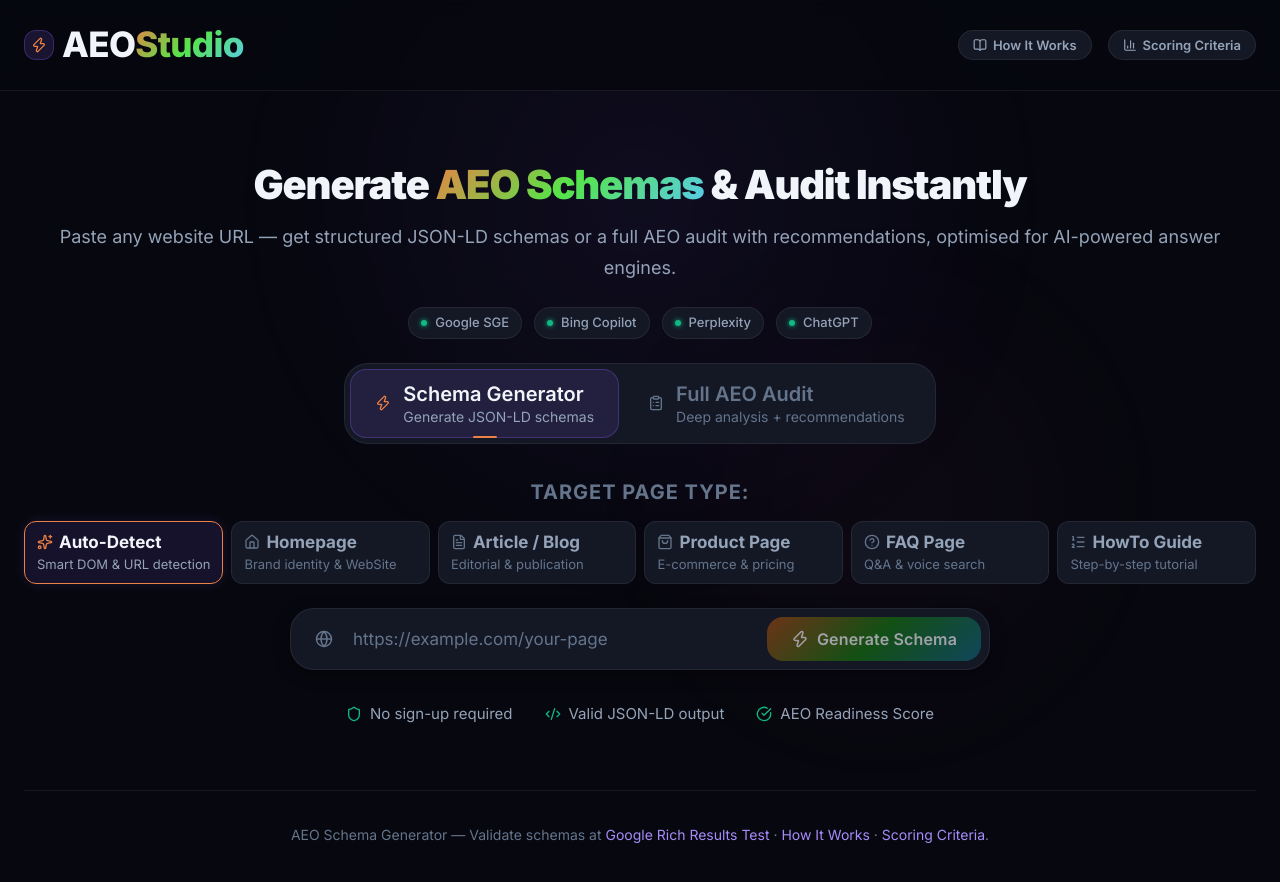
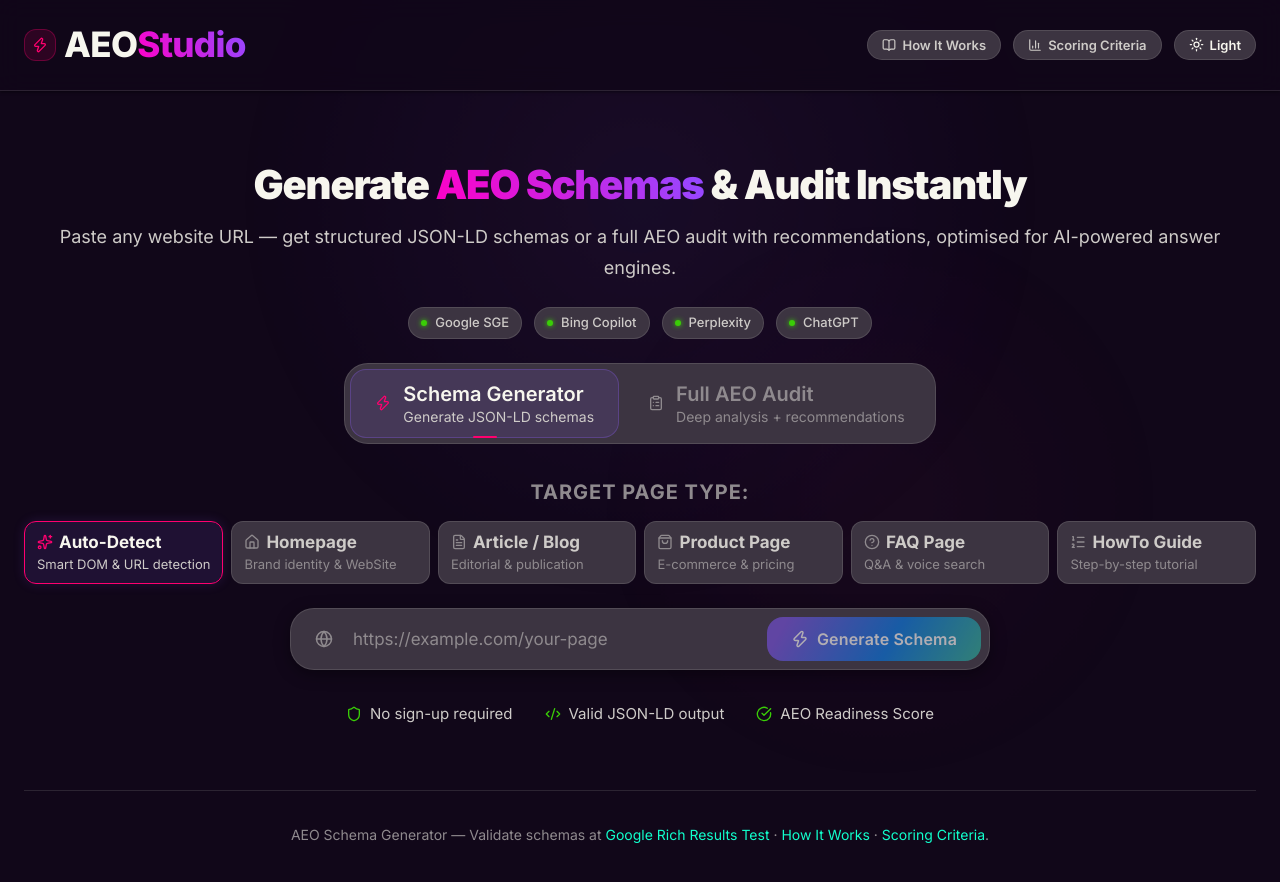
Before and after one commit to shivam-giri/AEO-Schema, a React (Vite) app: page / in a window 1280 px wide. Shown: the top 882 px of the page. Built offline with nearby package versions, Linux system fonts and the light colour scheme.

Commit message:
implement theme toggle functionality and update styles for light/dark modes

```diff
--- a/src/App.jsx
+++ b/src/App.jsx
@@ -19,6 +19,10 @@ const STEP_DELAYS = {
 };
 
 export default function App() {
+  const [theme, setTheme] = useState(() => {
+    return localStorage.getItem('aeo-theme') || 'dark';
+  });
+
   const [currentView, setCurrentView] = useState(() => {
     const hash = window.location.hash;
     const path = window.location.pathname;
@@ -35,6 +39,16 @@ export default function App() {
   const [auditResults, setAuditResults] = useState(null);
   const [lastUrl, setLastUrl] = useState('');
   const [errorMessage, setErrorMessage] = useState('');
+
+  // Apply data-theme attribute on document root and persist in localStorage
+  useEffect(() => {
+    document.documentElement.setAttribute('data-theme', theme);
+    localStorage.setItem('aeo-theme', theme);
+  }, [theme]);
+
+  const toggleTheme = useCallback(() => {
+    setTheme(t => (t === 'dark' ? 'light' : 'dark'));
+  }, []);
 
   // Handle hash / URL route changes
   useEffect(() => {
@@ -151,6 +165,8 @@ export default function App() {
           onNavigateHome={navigateHome}
           currentView={currentView}
           showHeader={state !== 'results'}
+          theme={theme}
+          onToggleTheme={toggleTheme}
         />
 
         {currentView === 'documentation' ? (
--- a/src/components/Hero.jsx
+++ b/src/components/Hero.jsx
@@ -1,4 +1,4 @@
-import { Zap, BarChart3, BookOpen } from 'lucide-react';
+import { Zap, BarChart3, BookOpen, Sun, Moon } from 'lucide-react';
 
 const ENGINES = ['Google SGE', 'Bing Copilot', 'Perplexity', 'ChatGPT'];
 
@@ -8,6 +8,8 @@ export default function Hero({
   onNavigateHome,
   currentView,
   showHeader = true,
+  theme = 'dark',
+  onToggleTheme,
 }) {
   return (
     <>
@@ -30,6 +32,15 @@ export default function Hero({
             onClick={onNavigateToScoringCriteria}
           >
             <BarChart3 size={14} /> Scoring Criteria
+          </button>
+          <button
+            className="theme-toggle-btn"
+            onClick={onToggleTheme}
+            title={`Switch to ${theme === 'dark' ? 'Light' : 'Dark'} mode`}
+            aria-label={`Switch to ${theme === 'dark' ? 'Light' : 'Dark'} mode`}
+          >
+            {theme === 'dark' ? <Sun size={15} /> : <Moon size={15} />}
+            <span>{theme === 'dark' ? 'Light' : 'Dark'}</span>
           </button>
         </div>
       </nav>
--- a/src/index.css
+++ b/src/index.css
@@ -7,34 +7,69 @@
 
 /* ---------- CSS Variables / Design Tokens ---------- */
 :root {
-  /* Colors */
-  --color-bg: #07080f;
-  --color-surface: #0d1017;
-  --color-surface-2: #141825;
-  --color-surface-3: #1c2235;
-  --color-border: rgba(255, 255, 255, 0.07);
-  --color-border-hover: rgba(139, 92, 246, 0.4);
+  /* ---------- Official IDX Inc Color Tokens (https://www.idx.inc) ---------- */
+  --primary-1: #110719;      /* IDX Deep Plum Dark Background */
+  --primary-2: #f7f6ee;      /* IDX Off-White Primary Text */
+  --primary-3: #ffffff;      /* IDX Pure White */
+  --primary-4: #eeff00;      /* IDX Electric Yellow */
+  --primary-5: #ff006f;      /* IDX Magenta Action Accent */
+  --primary-6: #11ffcc;      /* IDX Cyan Mint */
+  --secondary-1: #0068ff;    /* IDX Electric Blue */
+  --monochrome-1: #000000;   /* Pure Black */
+
+  /* IDX Base Grayscale & Tone Scale */
+  --base-1: #e2e1db;
+  --base-2: #cecbc8;
+  --base-3: #b8b5b4;
+  --base-4: #a49fa1;
+  --base-5: #8f8a8e;
+  --base-6: #7a747a;
+  --base-7: #676069;
+  --base-8: #514954;
+  --base-9: #3c3441;
+  --base-10: #271e2e;
+
+  /* State Colors */
+  --error: #d91010;
+  --success: #3acd07;
+
+  /* Gradients */
+  --gradient-1: linear-gradient(180deg, #9747ff 0%, #00ffea 100%);
+  --gradient-2: linear-gradient(90deg, #f0ff47 0%, #00ffea 100%);
+  --gradient-3: linear-gradient(239deg, #9747ff 6.42%, #ff00c7 98.25%);
+  --gradient-4: linear-gradient(119deg, #7852e4 8.88%, #0078e8 57.77%, #28b09f 97.44%);
+  --gradient-5: linear-gradient(90deg, #ff8947 0%, #adff00 91.5%);
+
+  /* ---------- App Mapped Design System Tokens ---------- */
+  --color-bg: var(--primary-1);
+  --color-surface: var(--base-10);
+  --color-surface-2: var(--base-9);
+  --color-surface-3: var(--base-8);
+  --color-navbar-bg: rgba(17, 7, 25, 0.85);
+  --color-border: rgba(247, 246, 238, 0.12);
+  --color-border-hover: rgba(255, 0, 111, 0.5);
 
   /* Brand / Accent */
-  --accent-primary: #eb8144;
-  --accent-secondary: #6366f1;
-  --accent-tertiary: #56e449;
-  --accent-success: #10b981;
-  --accent-warning: #58cbee;
-  --accent-danger: #ef4444;
-  --accent-info: #06b6d4;
+  --accent-primary: var(--primary-5);     /* #ff006f IDX Magenta */
+  --accent-secondary: var(--secondary-1); /* #0068ff IDX Connected Blue */
+  --accent-tertiary: var(--primary-6);  /* #11ffcc IDX Mint */
+  --accent-yellow: var(--primary-4);    /* #eeff00 IDX Yellow */
+  --accent-success: var(--success);     /* #3acd07 IDX Green */
+  --accent-warning: var(--primary-4);    /* #eeff00 IDX Yellow */
+  --accent-danger: var(--error);        /* #d91010 IDX Red */
+  --accent-info: var(--primary-6);      /* #11ffcc IDX Cyan */
 
   /* Gradients */
-  --gradient-hero: linear-gradient(135deg, #eb8144 0%, #56e449 50%, #58cbee 100%);
-  --btn-gradient:  linear-gradient(135deg, #a74812 0%, #13770a 50%, #0e6681 100%);
-  --gradient-card: linear-gradient(145deg, rgba(139, 92, 246, 0.08), rgba(99, 102, 241, 0.04));
-  --gradient-glow: radial-gradient(ellipse at 50% 0%, rgba(139, 92, 246, 0.15) 0%, transparent 70%);
+  --gradient-hero: var(--gradient-3);
+  --btn-gradient: var(--gradient-4);
+  --gradient-card: linear-gradient(145deg, rgba(151, 71, 255, 0.14), rgba(255, 0, 111, 0.06));
+  --gradient-glow: radial-gradient(ellipse at 50% 0%, rgba(151, 71, 255, 0.3) 0%, transparent 70%);
 
   /* Text */
-  --text-primary: #f1f5f9;
-  --text-secondary: #94a3b8;
-  --text-muted: #64748b;
-  --text-accent: #a78bfa;
+  --text-primary: var(--primary-2);     /* #f7f6ee IDX Off-white */
+  --text-secondary: var(--base-2);      /* #cecbc8 */
+  --text-muted: var(--base-5);          /* #8f8a8e */
+  --text-accent: var(--primary-6);      /* #11ffcc IDX Mint */
 
   /* Typography */
   --font-sans: 'Inter', -apple-system, BlinkMacSystemFont, sans-serif;
@@ -63,13 +98,53 @@
   --shadow-sm: 0 1px 3px rgba(0, 0, 0, 0.5);
   --shadow-md: 0 4px 16px rgba(0, 0, 0, 0.4);
   --shadow-lg: 0 8px 32px rgba(0, 0, 0, 0.5);
-  --shadow-glow: 0 0 40px rgba(139, 92, 246, 0.2);
-  --shadow-glow-sm: 0 0 20px rgba(139, 92, 246, 0.15);
+  --shadow-glow: 0 0 40px rgba(255, 0, 111, 0.25);
+  --shadow-glow-sm: 0 0 20px rgba(151, 71, 255, 0.2);
 
   /* Transitions */
   --transition-fast: 150ms ease;
   --transition-base: 250ms ease;
   --transition-slow: 400ms ease;
+}
+
+/* ---------- Light Theme Tokens ---------- */
+[data-theme="light"] {
+  --color-bg: var(--primary-2);          /* #f7f6ee Off-White Background */
+  --color-surface: #ffffff;             /* Pure White Cards */
+  --color-surface-2: #ede9dc;           /* Soft Cream Surface */
+  --color-surface-3: #dedad0;           /* Cream Surface Depth */
+  --color-navbar-bg: rgba(247, 246, 238, 0.90); /* Translucent Cream Navbar */
+  --color-border: rgba(17, 7, 25, 0.12); /* Subtle Dark Border */
+  --color-border-hover: rgba(216, 0, 91, 0.5);
+
+  /* Brand / Accent */
+  --accent-primary: #d8005b;            /* High Contrast Vivid Magenta */
+  --accent-secondary: #0056cc;          /* High Contrast Connected Blue */
+  --accent-tertiary: #00876c;           /* Rich Mint Cyan */
+  --accent-yellow: #858400;
+  --accent-success: #28a005;            /* Rich Green */
+  --accent-warning: #997300;
+  --accent-danger: #c00c0c;
+  --accent-info: #007bb8;
+
+  /* Gradients */
+  --gradient-hero: linear-gradient(135deg, #7852e4 0%, #0078e8 60%, #009e82 100%);
+  --btn-gradient: linear-gradient(119deg, #7852e4 8.88%, #0078e8 57.77%, #009e82 97.44%);
+  --gradient-card: linear-gradient(145deg, rgba(255, 255, 255, 0.95), rgba(237, 233, 220, 0.6));
+  --gradient-glow: radial-gradient(ellipse at 50% 0%, rgba(120, 82, 228, 0.10) 0%, transparent 70%);
+
+  /* Text */
+  --text-primary: var(--primary-1);      /* #110719 IDX Deep Plum Text */
+  --text-secondary: #4a3d56;             /* Muted Deep Slate */
+  --text-muted: #6f5f7d;
+  --text-accent: #0068ff;
+
+  /* Shadows */
+  --shadow-sm: 0 1px 3px rgba(17, 7, 25, 0.08);
+  --shadow-md: 0 4px 16px rgba(17, 7, 25, 0.08);
+  --shadow-lg: 0 8px 32px rgba(17, 7, 25, 0.10);
+  --shadow-glow: 0 0 30px rgba(120, 82, 228, 0.12);
+  --shadow-glow-sm: 0 0 15px rgba(120, 82, 228, 0.08);
 }
 
 /* ---------- Reset ---------- */
@@ -170,11 +245,14 @@ body {
   border-bottom: 1px solid var(--color-border);
   margin: 0 calc(-1 * var(--space-6));          /* bleed to edges */
   margin-bottom: var(--space-8);
-  backdrop-filter: blur(8px);
+  backdrop-filter: blur(12px);
+  -webkit-backdrop-filter: blur(12px);
   position: sticky;
   top: 0;
   z-index: 100;
-  background: rgba(7, 8, 15, 0.85);
+  background: var(--color-navbar-bg);
+  box-shadow: var(--shadow-sm);
+  transition: background-color var(--transition-base), border-color var(--transition-base);
   animation: fadeInDown 0.4s ease both;
 }
 
@@ -189,11 +267,11 @@ body {
   display: flex;
   align-items: center;
   justify-content: center;
-  width: 30px;
-  height: 30px;
+  width: 32px;
+  height: 32px;
   border-radius: var(--radius-md);
-  background: rgba(139, 92, 246, 0.15);
-  border: 1px solid rgba(139, 92, 246, 0.3);
+  background: rgba(255, 0, 111, 0.12);
+  border: 1px solid rgba(255, 0, 111, 0.3);
   color: var(--accent-primary);
 }
 
@@ -230,8 +308,25 @@ body {
   color: var(--text-accent);
   padding: 4px 12px;
   border-radius: var(--radius-full);
-  background: rgba(139, 92, 246, 0.1);
-  border: 1px solid rgba(139, 92, 246, 0.2);
+  background: rgba(17, 255, 204, 0.12);
+  border: 1px solid rgba(17, 255, 204, 0.3);
+}
+
+/* Light mode Navbar button overrides */
+[data-theme="light"] .theme-toggle-btn,
+[data-theme="light"] .navbar-link-btn {
+  background: #ffffff;
+  border-color: rgba(17, 7, 25, 0.15);
+  color: var(--text-primary);
+  box-shadow: 0 1px 3px rgba(17, 7, 25, 0.06);
+}
+
+[data-theme="light"] .theme-toggle-btn:hover,
+[data-theme="light"] .navbar-link-btn:hover,
+[data-theme="light"] .navbar-link-btn.active {
+  border-color: var(--accent-primary);
+  background: rgba(216, 0, 91, 0.08);
+  color: var(--accent-primary);
 }
 
 /* ============================================================
@@ -1477,8 +1572,31 @@ body {
 .navbar-right {
   display: flex;
   align-items: center;
-  gap: var(--space-4);
+  gap: var(--space-3);
   margin-left: auto;
+}
+
+.theme-toggle-btn {
+  display: inline-flex;
+  align-items: center;
+  gap: 6px;
+  padding: 6px 14px;
+  border-radius: var(--radius-full);
+  background: var(--color-surface-2);
+  border: 1px solid var(--color-border);
+  color: var(--text-primary);
+  font-family: var(--font-sans);
+  font-size: 13px;
+  font-weight: 600;
+  cursor: pointer;
+  transition: all var(--transition-base);
+}
+
+.theme-toggle-btn:hover {
+  border-color: var(--accent-primary);
+  background: rgba(255, 0, 111, 0.12);
+  color: var(--accent-primary);
+  transform: translateY(-1px);
 }
 
 .navbar-link-btn {
```
